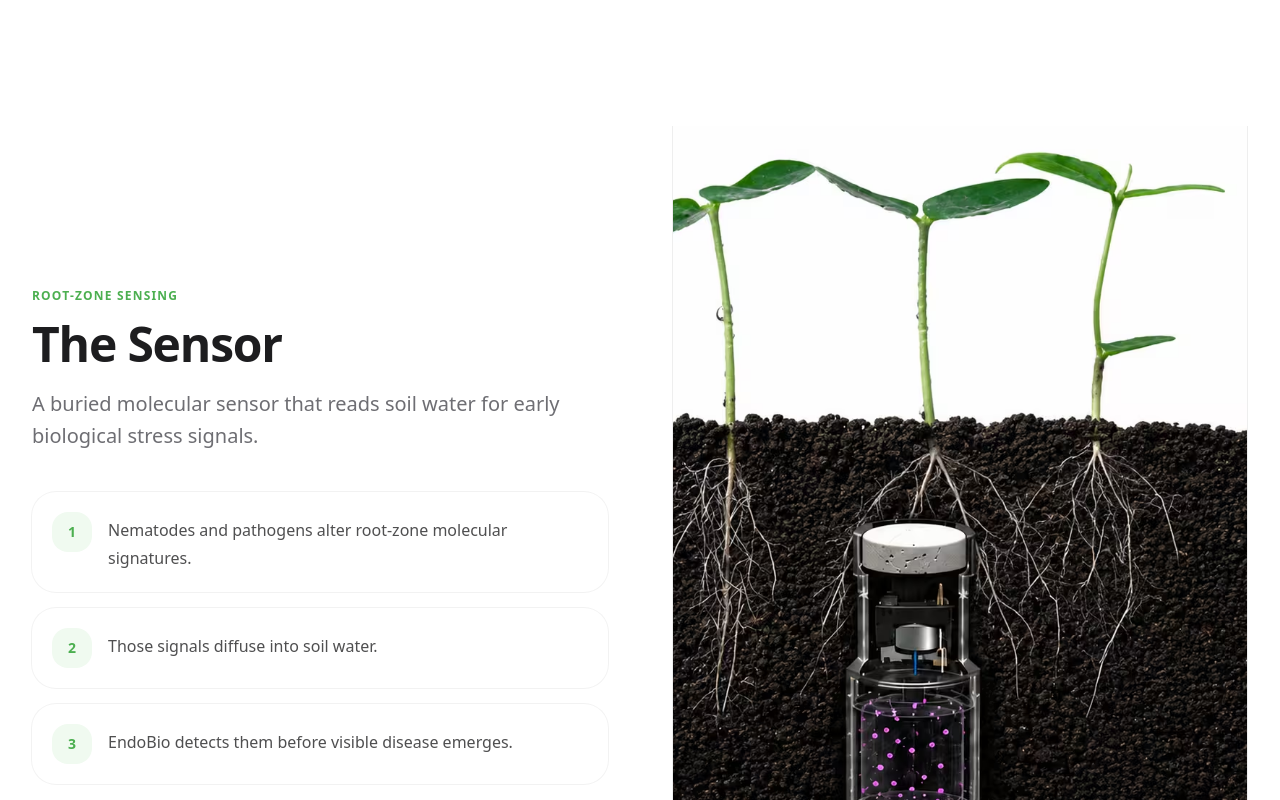
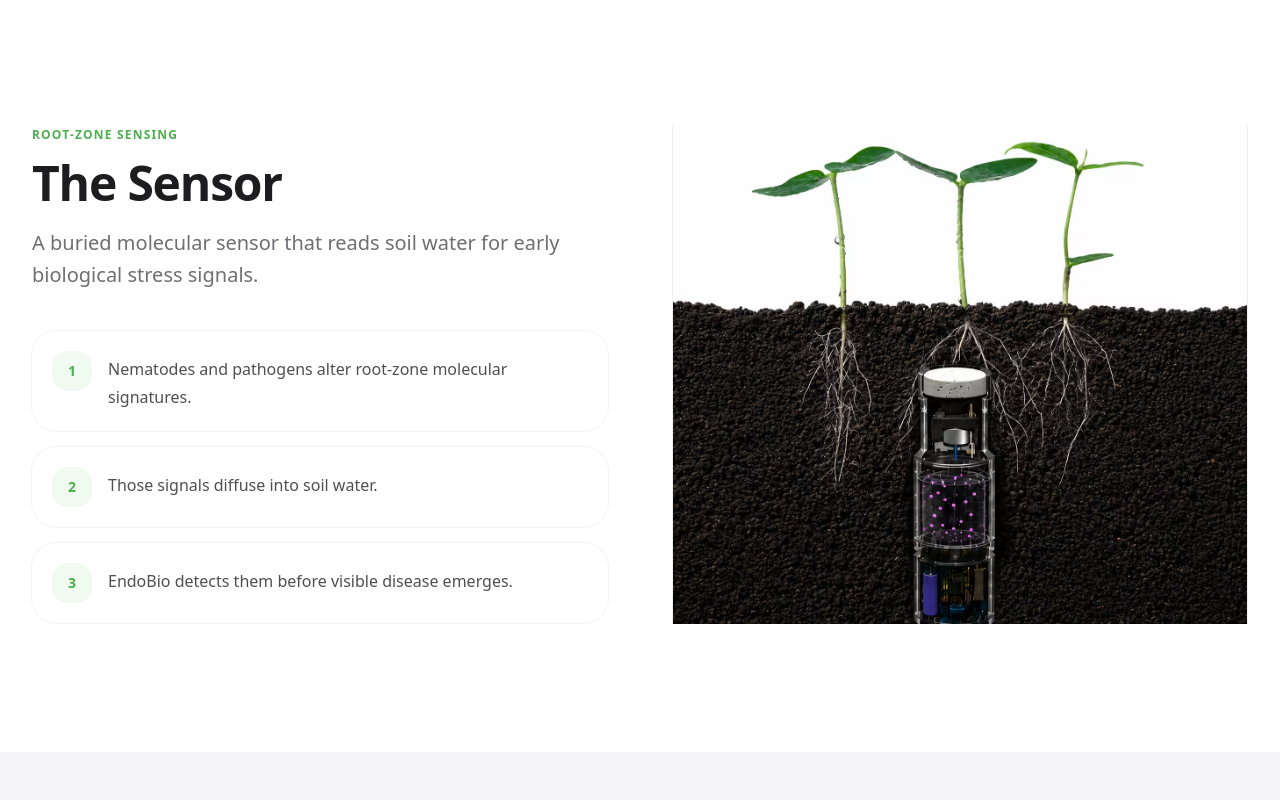
Before and after one commit to endobio/endobio.github.io, a React (Vite) app: page / in a window 1280 px wide. Shown: the part 5720-6520 px from the top of the page. Built offline with nearby package versions, Linux system fonts and the light colour scheme; the HTML template or start-up script is replaced by a standard one.

Commit message:
Show sensor image at natural aspect ratio

```diff
--- a/src/components/SensorSection/index.tsx
+++ b/src/components/SensorSection/index.tsx
@@ -31,11 +31,11 @@ export default function SensorSection() {
           </div>
         </div>
 
-        <div className="relative min-h-[560px] overflow-hidden border-x border-[#eeeeee] bg-white sm:min-h-[720px] lg:min-h-[820px]">
+        <div className="border-x border-[#eeeeee] bg-white">
           <img
             src="/new-sensor.avif"
             alt="EndoBio sensor buried beside soybean roots in the root zone."
-            className="absolute inset-0 h-full w-full object-cover object-[62%_54%] lg:object-[60%_54%]"
+            className="block h-auto w-full"
           />
         </div>
       </div>
```
